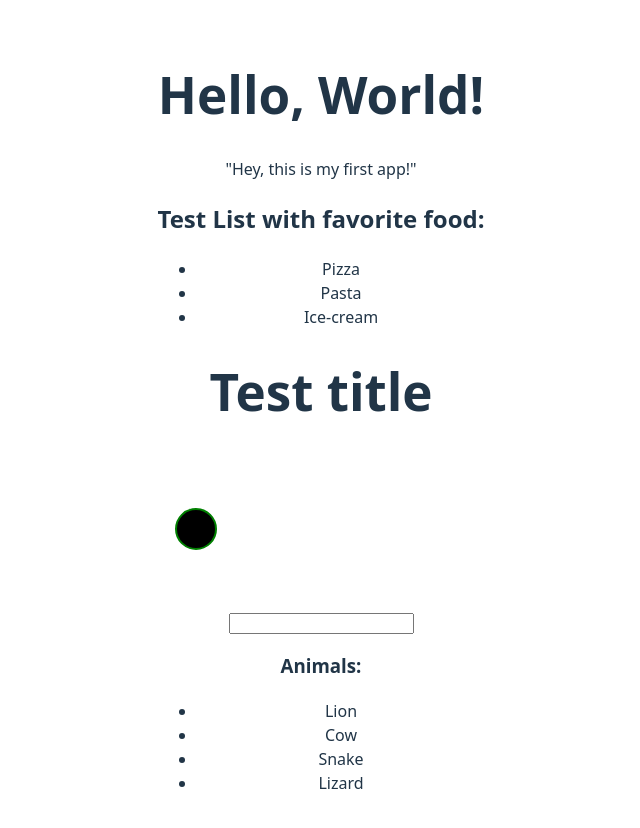
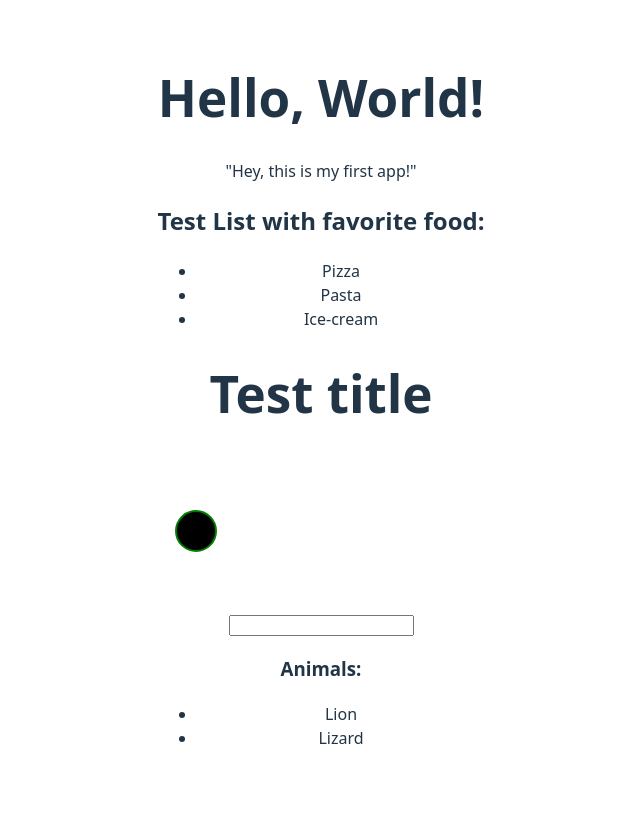
Before and after one commit to FreeFallRush/my-first-react-app, a React (Vite) app: page / in a window 1280 px wide. Shown: the top 828 px of the page, without its empty margins (319-959 px from the left). After the commit the page ends 800 px from the top, so only its background shows below. Built offline with nearby package versions, Linux system fonts and the light colour scheme.

Commit message:
Added conditionals to check if animals exists and the length of the list

```diff
--- a/src/LoopTest.jsx
+++ b/src/LoopTest.jsx
@@ -1,13 +1,24 @@
-function ListItems(props) {
-  return <li>{props.animal}</li>;
-}
+// function ListItems(props) {
+//   return <li>{props.animal}</li>;
+// }
 
 function List(props) {
+  if (!props.animals) {
+    return <div>Loading... </div>;
+  }
+
+  if (props.animals.length === 0) {
+    return <div>There are no animals in the list!</div>;
+  }
   return (
     <ul>
-      {props.animals.map((animal) => (
-        <ListItems key={animal} animal={animal} />
-      ))}
+      {props.animals.map(
+        (animal) => {
+          //   return animal.startsWith("L") ? <li key={animal}>{animal}</li> : null;
+          return animal.startsWith("L") && <li key={animal}>{animal}</li>;
+        }
+        //   (<ListItems key={animal} animal={animal} />)
+      )}
     </ul>
   );
 }
```
